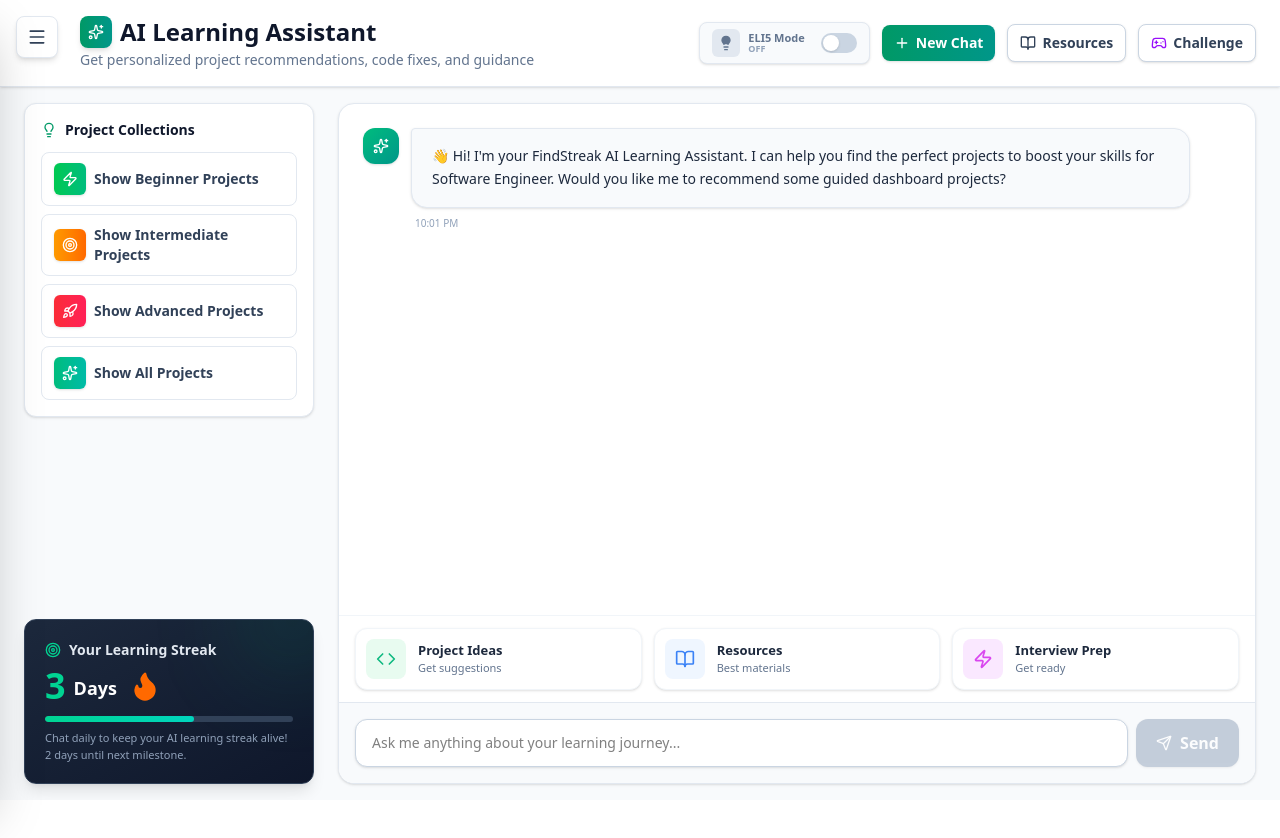
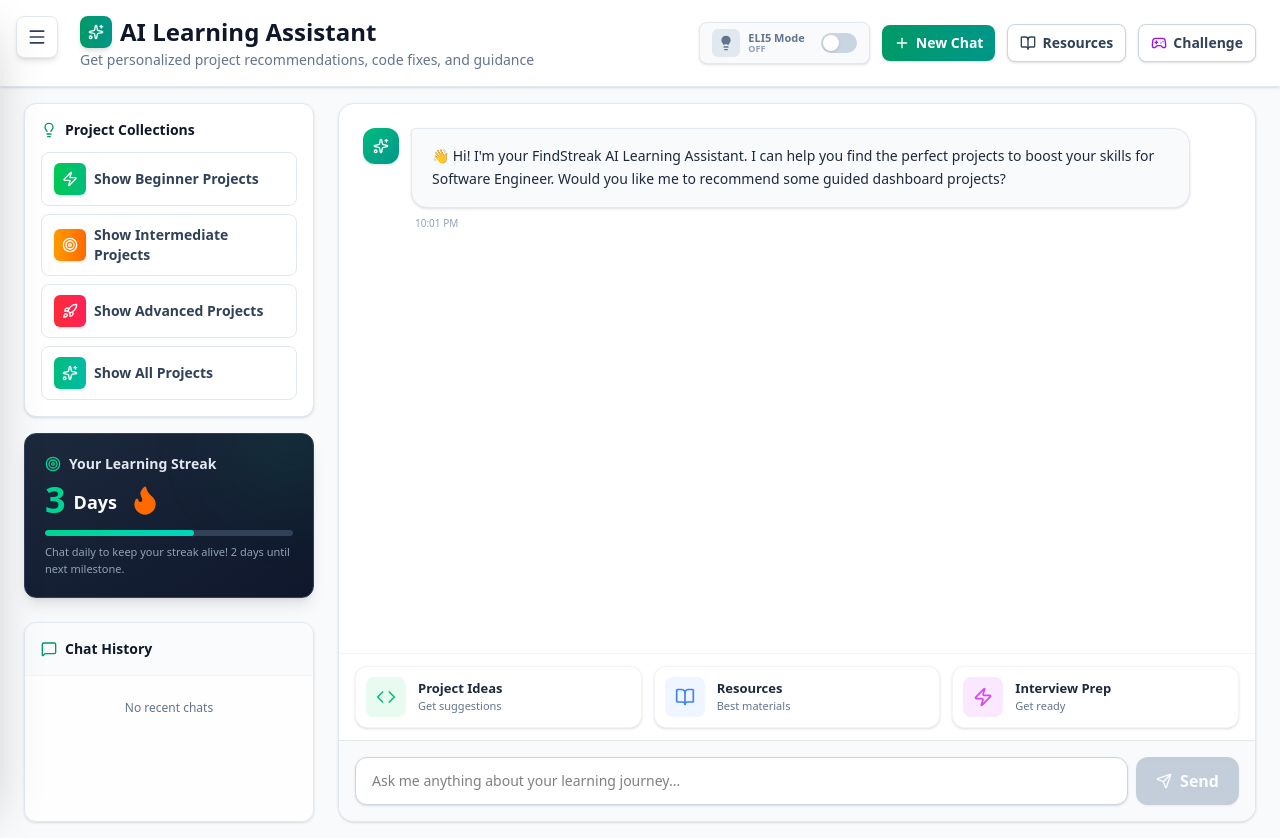
Before and after one commit to tekadvo1/career-website, a React (Vite) app in the folder client/: page /ai-assistant in a window 1280 px wide. Before the commit the page ends 800 px from the top, so only its background shows below. Built offline with nearby package versions, Linux system fonts and the light colour scheme.

Commit message:
feat: add chat history to AI Learning Assistant with rename, delete, and switch functionality

```diff
--- a/client/src/components/AILearningAssistant.tsx
+++ b/client/src/components/AILearningAssistant.tsx
@@ -21,7 +21,18 @@
   Download,
   FileText,
   Gamepad2,
+  MessageSquare,
+  Edit2,
+  Trash2,
+  Check,
 } from "lucide-react";
+
+interface ChatSession {
+  id: string;
+  title: string;
+  messages: Message[];
+  updatedAt: Date;
+}
 
 interface Message {
   id: string;
@@ -87,6 +98,67 @@
   const [showGameModal, setShowGameModal] = useState(false);
   const [eli5Mode, setEli5Mode] = useState(false);
   const messagesEndRef = useRef<HTMLDivElement>(null);
+
+  // -- Chat History State --
+  const [chatHistory, setChatHistory] = useState<ChatSession[]>([]);
+  const [currentChatId, setCurrentChatId] = useState<string>("1");
+  const [editingChatId, setEditingChatId] = useState<string | null>(null);
+  const [editingTitle, setEditingTitle] = useState("");
+  const [showHistoryDrawer, setShowHistoryDrawer] = useState(false);
+
+  useEffect(() => {
+    if (messages.length > 1) {
+      setChatHistory(prev => {
+        const existingIdx = prev.findIndex(c => c.id === currentChatId);
+        const firstUserMsg = messages.find(m => m.type === 'user');
+        const title = existingIdx >= 0 && prev[existingIdx].title !== "New Chat"
+                      ? prev[existingIdx].title
+                      : (firstUserMsg ? firstUserMsg.content.slice(0, 25) + (firstUserMsg.content.length > 25 ? "..." : "") : "New Chat");
+
+        const session: ChatSession = {
+          id: currentChatId,
+          title,
+          messages,
+          updatedAt: new Date()
+        };
+
+        if (existingIdx >= 0) {
+          const updated = [...prev];
+          updated[existingIdx] = session;
+          return updated.sort((a, b) => b.updatedAt.getTime() - a.updatedAt.getTime());
+        } else {
+          return [session, ...prev];
+        }
+      });
+    }
+  }, [messages, currentChatId]);
+
+  const handleSwitchChat = (chatId: string) => {
+    const session = chatHistory.find(c => c.id === chatId);
+    if (session) {
+      setCurrentChatId(session.id);
+      setMessages(session.messages);
+      setShowHistoryDrawer(false);
+    }
+  };
+
+  const handleRenameChat = (e: React.MouseEvent | React.KeyboardEvent, chatId: string) => {
+    e.stopPropagation();
+    if (!editingTitle.trim()) {
+      setEditingChatId(null);
+      return;
+    }
+    setChatHistory(prev => prev.map(c => c.id === chatId ? { ...c, title: editingTitle } : c));
+    setEditingChatId(null);
+  };
+
+  const handleDeleteChat = (e: React.MouseEvent, chatId: string) => {
+    e.stopPropagation();
+    setChatHistory(prev => prev.filter(c => c.id !== chatId));
+    if (currentChatId === chatId) {
+      handleNewChat();
+    }
+  };
 
   const scrollToBottom = () => {
     messagesEndRef.current?.scrollIntoView({ behavior: "smooth" });
@@ -357,6 +429,7 @@
   };
 
   const handleNewChat = () => {
+    setCurrentChatId(Date.now().toString());
     setMessages([
       {
         id: "1",
@@ -366,6 +439,7 @@
       },
     ]);
     setInputMessage("");
+    setShowHistoryDrawer(false);
   };
 
 
@@ -377,6 +451,68 @@
       default: return "bg-slate-100 text-slate-700 border-slate-200";
     }
   };
+
+  const renderChatList = () => (
+    <div className="space-y-1">
+      {chatHistory.length === 0 && (
+        <p className="text-xs text-slate-500 text-center py-4">No recent chats</p>
+      )}
+      {chatHistory.map(chat => (
+        <div
+          key={chat.id}
+          onClick={() => handleSwitchChat(chat.id)}
+          className={`group flex items-center justify-between p-2.5 rounded-lg cursor-pointer transition-colors border max-w-full ${
+            currentChatId === chat.id ? 'bg-emerald-50 border-emerald-200' : 'bg-white border-transparent hover:bg-slate-50 hover:border-slate-200'
+          }`}
+        >
+          <div className="flex items-center gap-2.5 min-w-0 pr-2 flex-1">
+            <MessageSquare className={`w-4 h-4 shrink-0 ${currentChatId === chat.id ? 'text-emerald-600' : 'text-slate-400'}`} />
+            {editingChatId === chat.id ? (
+              <input
+                autoFocus
+                type="text"
+                value={editingTitle}
+                onClick={e => e.stopPropagation()}
+                onChange={e => setEditingTitle(e.target.value)}
+                onKeyDown={e => {
+                  if (e.key === 'Enter') handleRenameChat(e, chat.id);
+                  if (e.key === 'Escape') setEditingChatId(null);
+                }}
+                className="flex-1 min-w-0 text-[13px] border-b border-emerald-500 focus:outline-none bg-transparent px-1 py-0.5 text-slate-800 shrink"
+              />
+            ) : (
+              <span className={`text-[13px] truncate pt-0.5 w-[150px] ${currentChatId === chat.id ? 'text-emerald-900 font-medium' : 'text-slate-700'}`}>
+                {chat.title}
+              </span>
+            )}
+          </div>
+
+          <div className="flex items-center gap-1 xl:opacity-0 xl:group-hover:opacity-100 transition-opacity shrink-0">
+            {editingChatId === chat.id ? (
+              <button onClick={(e) => handleRenameChat(e, chat.id)} className="p-1.5 hover:bg-emerald-100 rounded text-emerald-600 transition-colors">
+                <Check className="w-3.5 h-3.5" />
+              </button>
+            ) : (
+              <button
+                onClick={(e) => { e.stopPropagation(); setEditingTitle(chat.title); setEditingChatId(chat.id); }}
+                className="p-1.5 hover:bg-blue-100 rounded text-blue-600 transition-colors"
+                title="Rename Chat"
+              >
+                <Edit2 className="w-3.5 h-3.5" />
+              </button>
+            )}
+            <button
+              onClick={(e) => handleDeleteChat(e, chat.id)}
+              className="p-1.5 hover:bg-red-100 rounded text-red-600 transition-colors"
+              title="Delete Chat"
+            >
+              <Trash2 className="w-3.5 h-3.5" />
+            </button>
+          </div>
+        </div>
+      ))}
+    </div>
+  );
 
   return (
     <div className="min-h-screen bg-slate-50 flex flex-col">
@@ -417,6 +553,11 @@
                    <div className={`w-4 h-4 bg-white rounded-full shadow-sm transform transition-transform duration-300 ${eli5Mode ? 'translate-x-4' : 'translate-x-0'}`} />
                 </div>
               </div>
+
+              <button onClick={() => setShowHistoryDrawer(true)} className="flex lg:hidden items-center gap-1.5 px-3 py-2 bg-white border border-slate-300 text-slate-700 rounded-lg font-semibold hover:border-slate-400 hover:bg-slate-50 transition-all shadow-sm">
+                <MessageSquare className="w-4 h-4" />
+                <span className="text-sm hidden sm:block">History</span>
+              </button>
 
               <button onClick={handleNewChat} className="flex items-center gap-1.5 px-3 py-2 bg-gradient-to-r from-emerald-600 to-teal-600 text-white rounded-lg font-semibold hover:from-emerald-700 hover:to-teal-700 transition-all shadow-sm">
                 <Plus className="w-4 h-4" />
@@ -463,7 +604,7 @@
               </div>
             </div>
 
-            <div className="bg-gradient-to-br from-slate-800 to-slate-900 rounded-xl shadow-lg border border-slate-700 p-5 mt-auto relative overflow-hidden text-white">
+            <div className="bg-gradient-to-br from-slate-800 to-slate-900 rounded-xl shadow-lg border border-slate-700 p-5 shrink-0 relative overflow-hidden text-white">
                <div className="absolute top-0 right-0 w-32 h-32 bg-emerald-500/10 rounded-full blur-2xl -translate-y-1/2 translate-x-1/3"></div>
                <div className="relative z-10">
                 <div className="flex items-center gap-2 mb-2">
@@ -478,7 +619,19 @@
                 <div className="w-full bg-slate-700 h-1.5 rounded-full mt-3 overflow-hidden">
                    <div className="w-3/5 bg-gradient-to-r from-emerald-400 to-teal-400 h-full rounded-full"></div>
                 </div>
-                <p className="text-[11px] text-slate-400 mt-2">Chat daily to keep your AI learning streak alive! 2 days until next milestone.</p>
+                <p className="text-[11px] text-slate-400 mt-2">Chat daily to keep your streak alive! 2 days until next milestone.</p>
+              </div>
+            </div>
+
+            <div className="bg-white/80 rounded-xl shadow-sm border border-slate-200 flex flex-col min-h-[200px] flex-1 overflow-hidden mt-2">
+              <div className="p-4 border-b border-slate-100 flex items-center justify-between shrink-0 bg-slate-50/50">
+                <div className="flex items-center gap-2">
+                  <MessageSquare className="w-4 h-4 text-emerald-600" />
+                  <h3 className="font-bold text-sm text-slate-900">Chat History</h3>
+                </div>
+              </div>
+              <div className="p-2 overflow-y-auto flex-1">
+                {renderChatList()}
               </div>
             </div>
           </div>
@@ -798,6 +951,30 @@
           </div>
         </div>
       )}
+
+      {/* Mobile Chat History Drawer */}
+      {showHistoryDrawer && (
+        <div className="fixed inset-0 bg-black/50 flex lg:hidden z-[60] backdrop-blur-sm" onClick={() => setShowHistoryDrawer(false)}>
+          <div className="bg-white w-80 h-full max-w-full flex flex-col shadow-2xl" onClick={e => e.stopPropagation()}>
+            <div className="p-5 border-b border-slate-200 flex items-center justify-between shrink-0 bg-slate-50">
+              <h3 className="font-bold text-slate-900 flex items-center gap-2">
+                <MessageSquare className="w-5 h-5 text-emerald-600"/> Chat History
+              </h3>
+              <button onClick={() => setShowHistoryDrawer(false)} className="p-2 hover:bg-slate-200 rounded-lg transition-colors">
+                <X className="w-5 h-5 text-slate-600"/>
+              </button>
+            </div>
+            <div className="flex-1 overflow-y-auto p-3">
+               {renderChatList()}
+            </div>
+            <div className="p-4 border-t border-slate-200 shrink-0">
+               <button onClick={handleNewChat} className="w-full py-3 bg-slate-900 text-white rounded-xl font-bold flex items-center justify-center gap-2 hover:bg-emerald-600 transition-colors">
+                 <Plus className="w-4 h-4" /> New Chat
+               </button>
+            </div>
+          </div>
+        </div>
+      )}
     </div>
   );
 }
```
